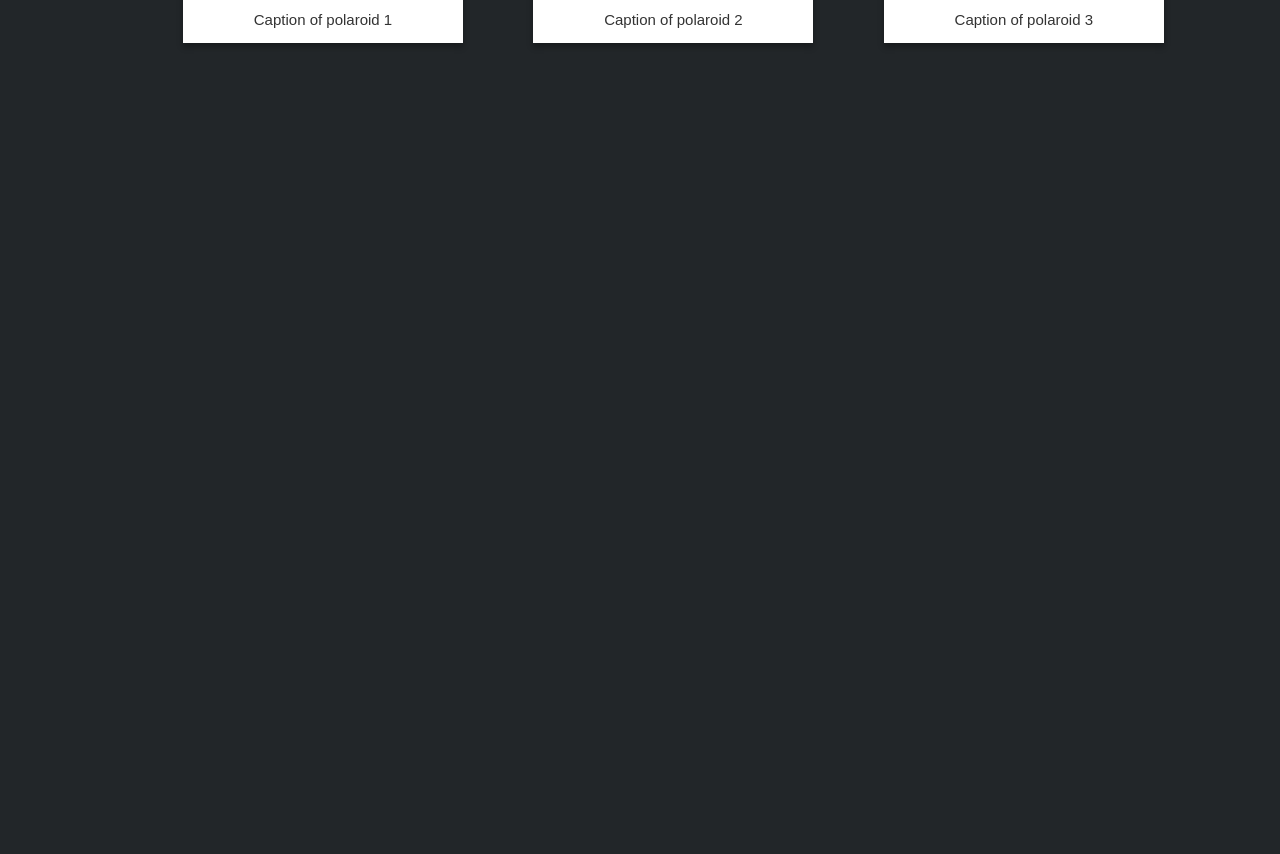
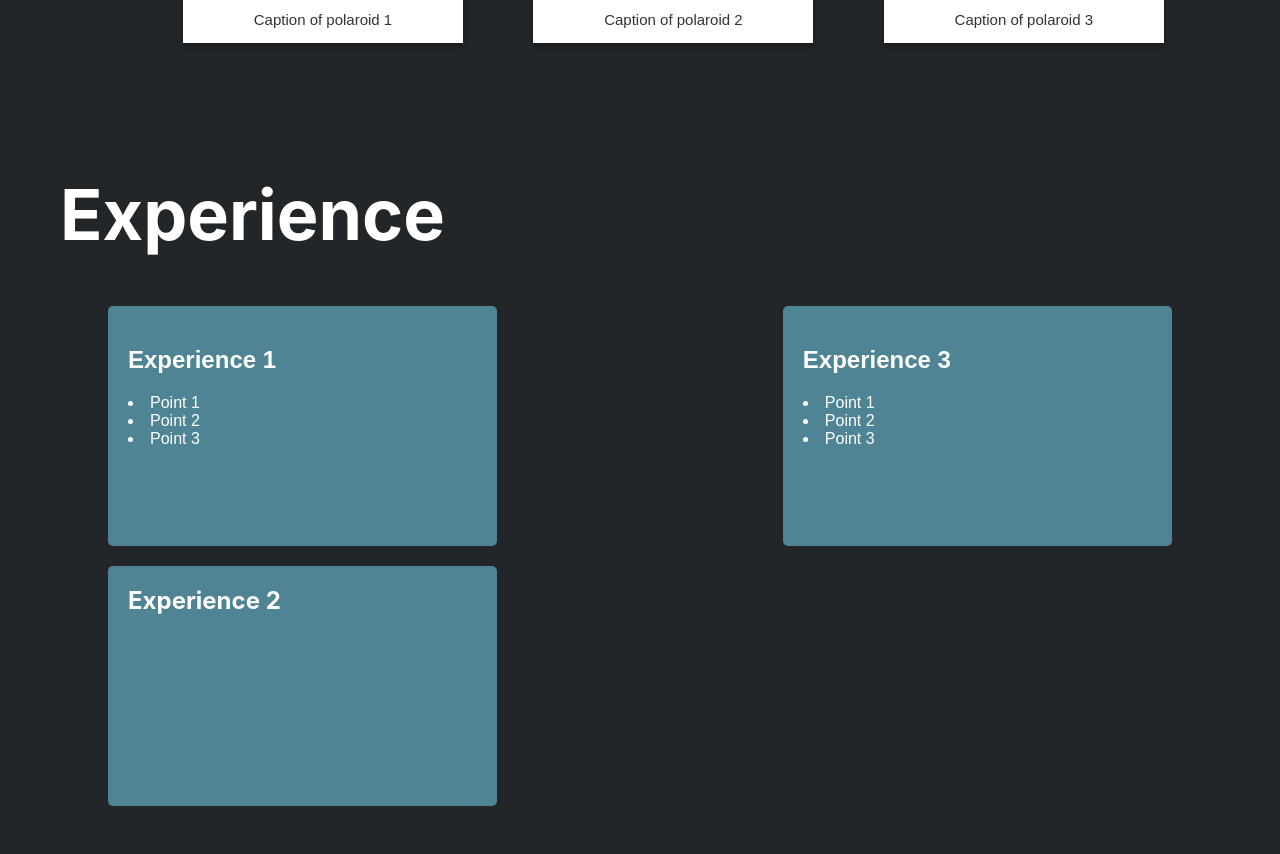
Before and after one commit to MLH-Fellowship/project-22-sum-17-abisha-vi-linh-ishami, a Flask app: page / in a window 1280 px wide. Shown: the part 2171-3025 px from the top of the page. Before the commit the page ends 2214 px from the top, so only its background shows below. Run offline with Flask 2, Linux system fonts and the light colour scheme; some libraries are stand-ins or nearby versions.

Commit message:
Experience Section HTML

```diff
--- a/app/templates/index.html
+++ b/app/templates/index.html
@@ -119,5 +119,25 @@
         {% endfor %}
       </div>
     </div>
-  </body>
+
+    <!--Experiences -->
+    <h1 class = "exp-title"> Experience </h1>
+            <!--Experience 3-->
+            <div class = "exp-3">
+                <h2 class> Experience 3 </h2>
+                    <li> Point 1 </li>
+                    <li> Point 2 </li>
+                    <li> Point 3 </li>
+            </div>
+            <!--Experience 1-->
+            <div class = "exp-1">
+                <h2> Experience 1 </h2>
+                    <li> Point 1 </li>
+                    <li> Point 2 </li>
+                    <li> Point 3 </li>
+            </div>
+
+            <!--Experience 2-->
+            <h2 class = "exp-2"> Experience 2 </h2>
+</body>
 </html>
```
